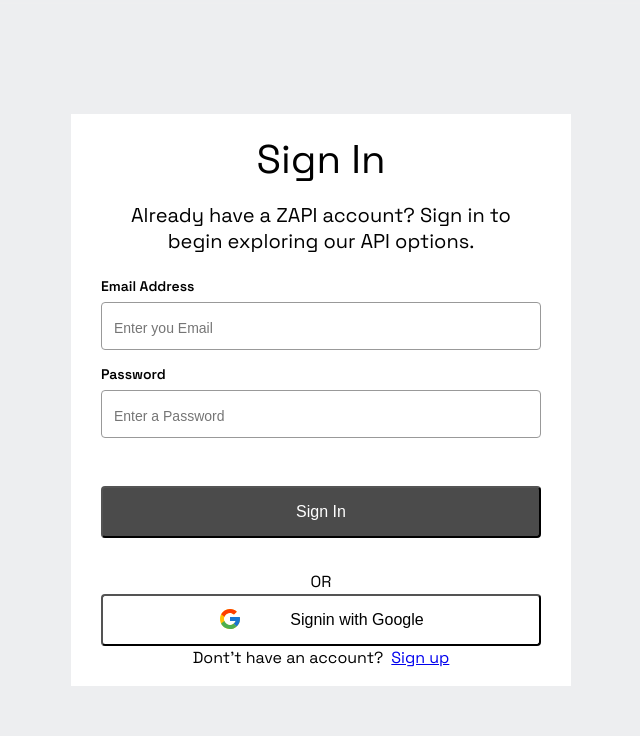
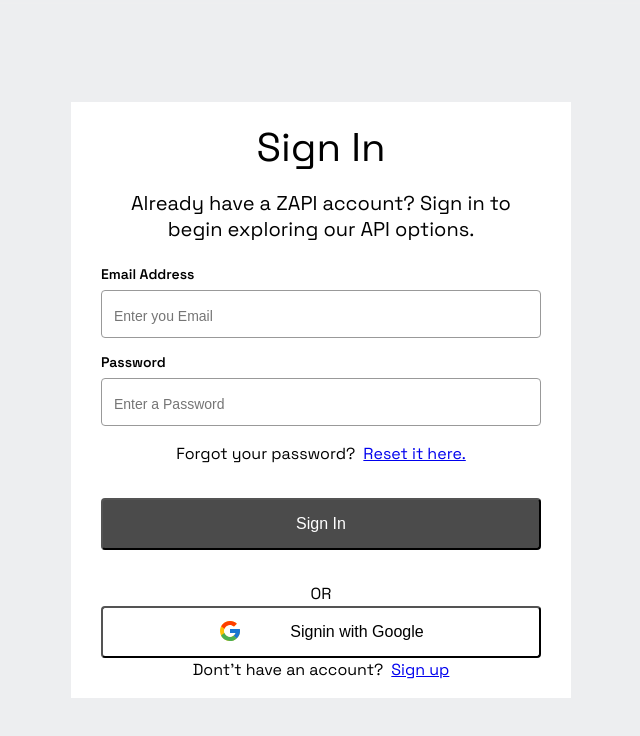
Before and after one commit to Zummit-Africa-Inc/Zapi-FE, a React (Vite) app: page /login in a window 1280 px wide. Shown: the top 736 px of the page, without its empty margins (319-959 px from the left). Built offline with nearby package versions, Linux system fonts and the light colour scheme; no server answers.

Commit message:
add  forgot password link

```diff
--- a/src/components/Login.tsx
+++ b/src/components/Login.tsx
@@ -39,7 +39,6 @@ const Login: React.FC = () => {
         os_name: deviceInfo.osName,
       }
     };
-    console.log(payload)
     try {
       const data = await sendRequest(`${url}/auth/signin`, 'POST', JSON.stringify(payload));
       if(!data || data === undefined) return;
@@ -54,9 +53,16 @@ const Login: React.FC = () => {
     } catch (error) {};
   };
 
+  useEffect(() => {
+    const timeOut = setTimeout(() => {
+      clearError()
+    },5000)
+    return () => clearTimeout(timeOut)
+  },[error])
+
   return (
     <>
-    {error && <Alert onClose={clearError}>{error.message}</Alert>}
+    {error && <Alert severity="error" onClose={() => clearError}>{error.message}</Alert>}
     {loading && <Fallback />}
     <div className={classes.container} onClick={() => handleUnclicked('login')}>
       <div className={classes.main} onClick={(e) => e.stopPropagation()}>
@@ -75,6 +81,12 @@ const Login: React.FC = () => {
             <label htmlFor="email">Password</label>
             <input type="password" name="password" {...bind} placeholder="Enter a Password" />
           </div>
+          <Typography variant="body1" fontSize="16px">
+          Forgot your password?
+          <Link to="/forgot-password" className={classes.link} onClick={() => handleUnclicked('login')}>
+            Reset it here.
+          </Link>
+        </Typography>
           <button type="submit" className={classes.button} style={{background:"#4B4B4B",color:"#FFF"}}>
             {loading ? 'loading' : 'Sign In'}
           </button>
@@ -170,7 +182,7 @@ const useStyles = makeStyles({
     fontWeight: 400,
     lineHeight: "16px",
     cursor: "pointer",
-    margin: "2rem 0",
+    margin: "1rem 0 2rem",
     padding: "0 1rem",
     "@media screen and (max-width: 768px)": {
       width: "100%",
```
